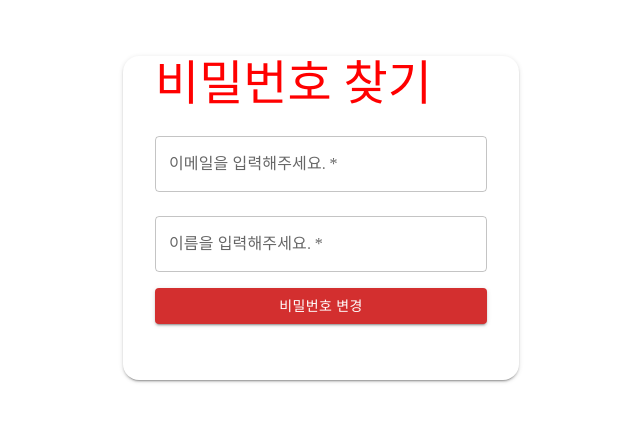
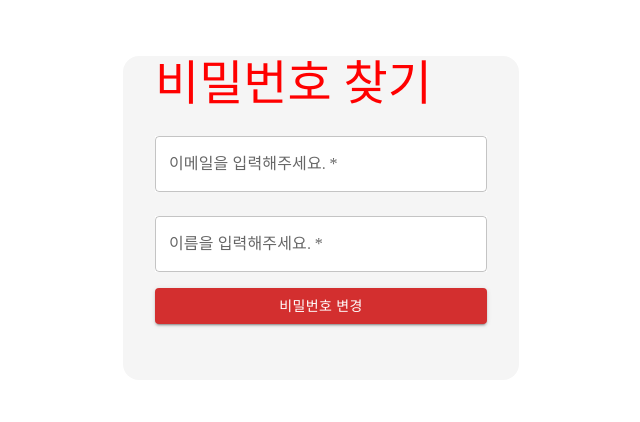
Before and after one commit to ehddn5252/AbuyZ, a Next.js app in the folder front/: page /pwf in a window 1280 px wide. Shown: the part 190-612 px from the top of the page, without its empty margins (319-959 px from the left). Built offline with nearby package versions, Linux system fonts and the light colour scheme; a web font is replaced by a local one.

Commit message:
:lipstick: 비밀번호 찾기  page 중앙정렬

```diff
--- a/front/pages/pwf.js
+++ b/front/pages/pwf.js
@@ -19,11 +19,10 @@ export default function PasswordFind() {
       }}
     >
       <Box
-        boxShadow={2}
         sx={{
           display: "flex",
           flexDirection: "column",
-          backgroundColor: "white",
+          backgroundColor: "#F5F5F5",
           borderRadius: "1rem",
           padding: 4,
           paddingTop: 0,
@@ -47,6 +46,7 @@ export default function PasswordFind() {
             label="이메일을 입력해주세요."
             name="email"
             autoComplete="email"
+            sx={{ backgroundColor: "white" }}
           />
           <TextField
             margin="normal"
@@ -56,6 +56,7 @@ export default function PasswordFind() {
             label="이름을 입력해주세요."
             id="name"
             autoComplete="name"
+            sx={{ backgroundColor: "white" }}
           />
 
           <Button
```
